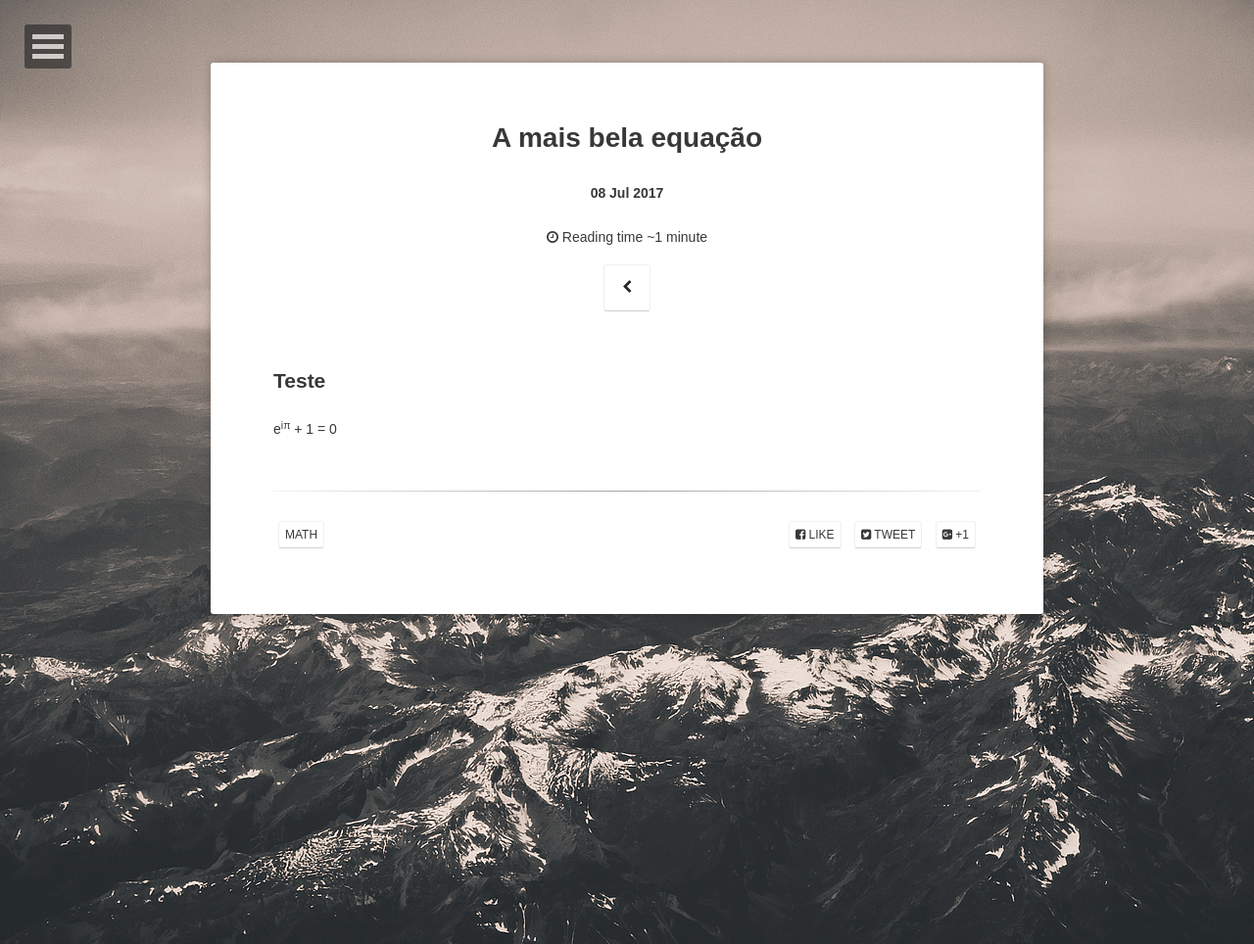
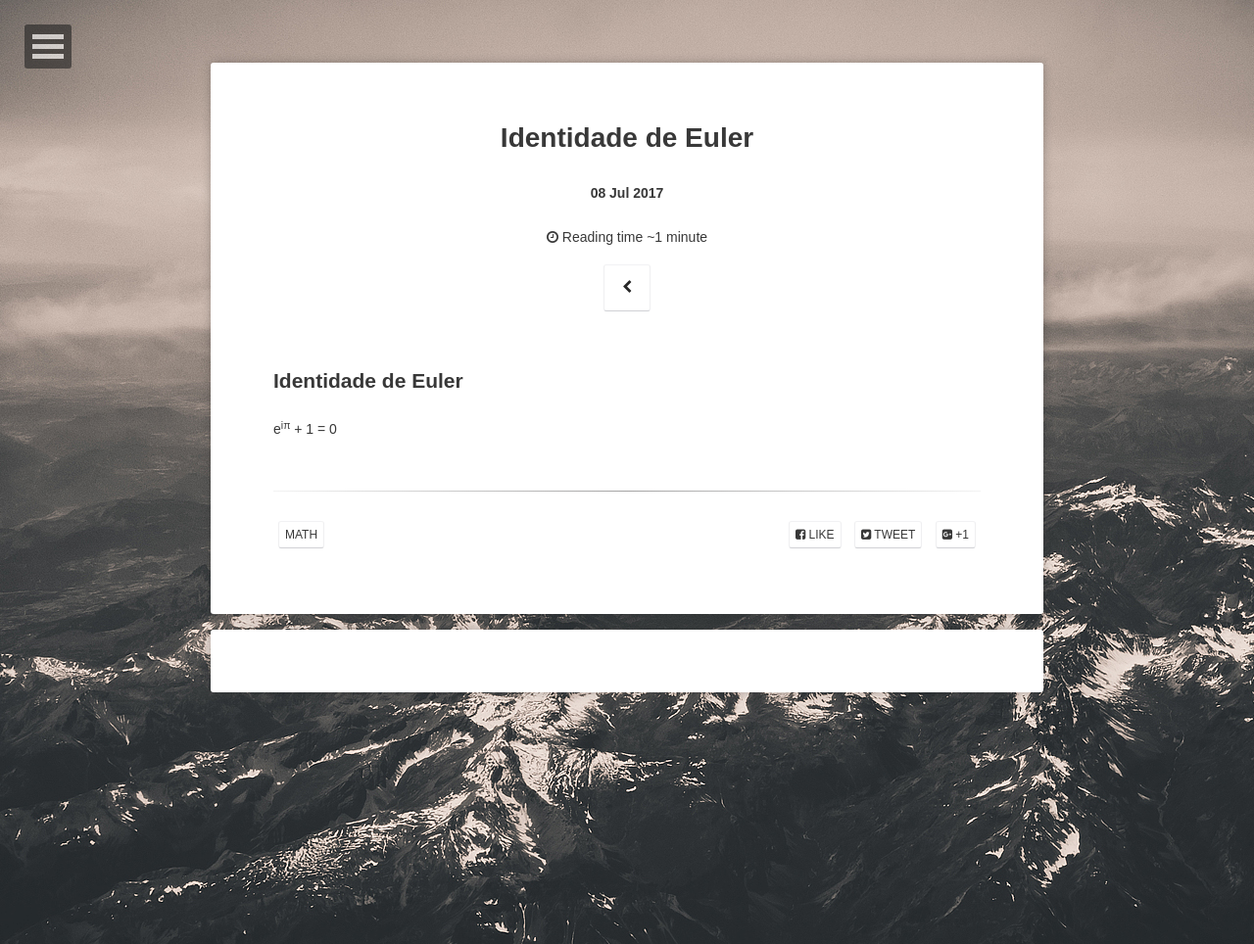
Before and after one commit to ryukinix/ryukinix.github.io, a Jekyll site: the page built from _posts/2017-07-08-identidade-de-euler.html, in a window 1280 px wide. Shown: the whole page at 98% size. Built offline with Jekyll 4.4.1, drawn with Linux system fonts in a browser that asks for light colours; some web fonts are replaced; comment, search, counter and statistics services are not loaded.

Commit message:
Add comments and swap title/excerpt on last post

```diff
--- a/_posts/2017-07-08-identidade-de-euler.html
+++ b/_posts/2017-07-08-identidade-de-euler.html
@@ -4,14 +4,15 @@ tags:
 - math
 author: Manoel Vilela
 layout: post
-title: A mais bela equação
-excerpt: Identidade de Euler
+title: Identidade de Euler
+excerpt: A mais bela equação
 categories:
 - math
+comments: true
 ---
 
 <div id="outline-container-sec-1" class="outline-2">
-<h2 id="sec-1">Teste</h2>
+<h2 id="sec-1">Identidade de Euler</h2>
 <div class="outline-text-2" id="text-1">
 <p>
 e<sup>i&pi;</sup> + 1 = 0
```
